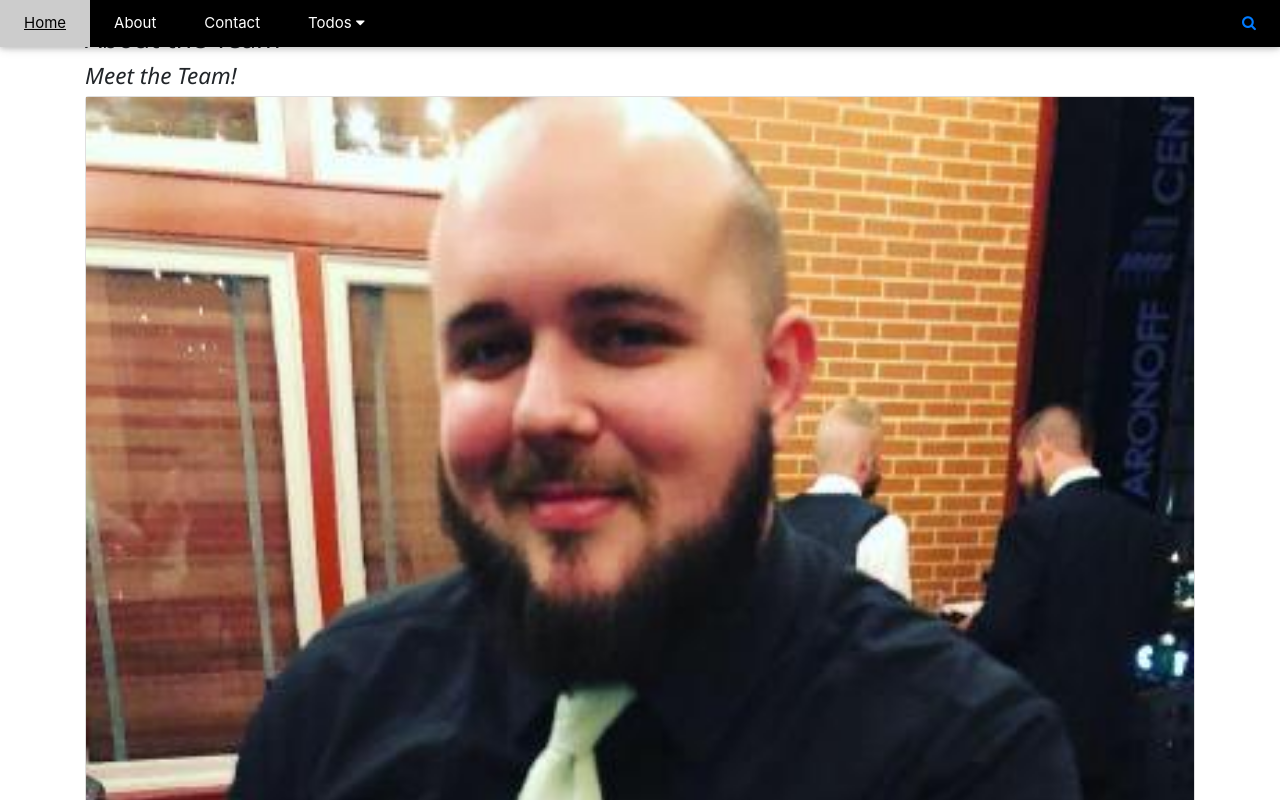
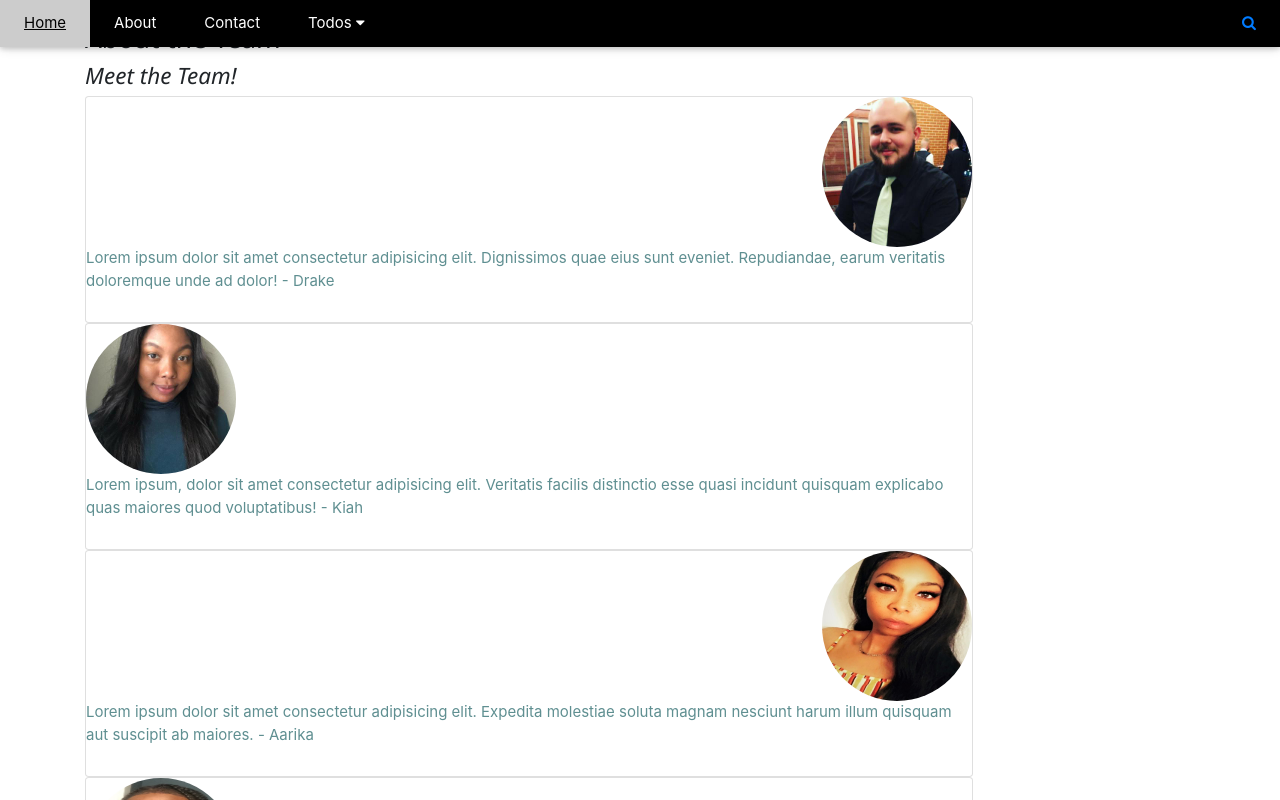
Before and after one commit to drakehobson2013/CapstoneCopy, a React (Create React App) app: page /about in a window 1280 px wide. Shown: the top 800 px of the page. Built offline with nearby package versions, Linux system fonts and the light colour scheme; a web font is replaced by a local one.

Commit message:
please pull for css updates to stick!

```diff
--- a/src/index.css
+++ b/src/index.css
@@ -28,3 +28,28 @@ code {
   font-family: source-code-pro, Menlo, Monaco, Consolas, 'Courier New',
     monospace;
 }
+
+.card {
+  width: 70%;
+  width: 80%;
+  height: 25%;
+  color: rgb(95, 143, 145);
+
+}
+img{
+  width: 150px;
+  height: 150px;
+ border-radius: 50%;
+  border-Width: 3;
+  border-Color: red
+
+}
+#drake {
+  align-self: flex-end;
+}
+#aarika{
+  align-self: flex-end;
+}
+blockquote {
+  font-family: font-family 'Montserrat', sans-serif;
+}
```
